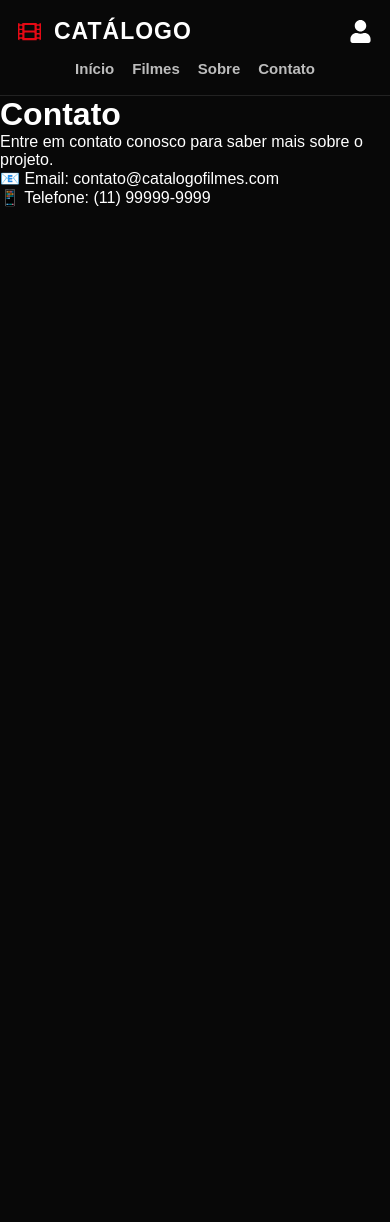
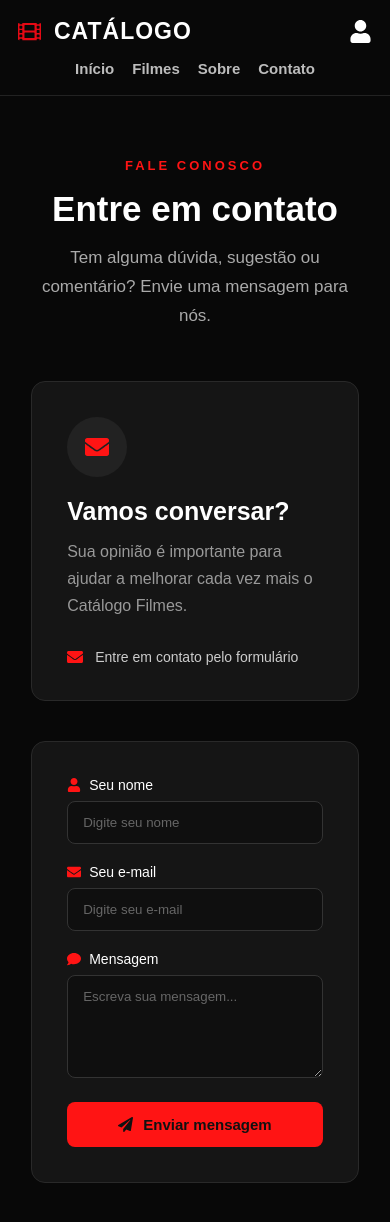
Before and after one commit to Jessy-Lima/catalogofilmes, a React (Vite) app: page /contato in a window 390 px wide. Shown: the top 1222 px of the page. Before the commit the page ends 844 px from the top, so only its background shows below. Built offline with nearby package versions, Linux system fonts and the light colour scheme; no server answers.

Commit message:
adiciona páginas de Contato e Sobre: implementa formulários e seções informativas; atualiza estilos para responsividade

```diff
--- a/src/pages/Contato.jsx
+++ b/src/pages/Contato.jsx
@@ -1,22 +1,130 @@
-import React from "react";
+import React, { useState } from "react";
+import { FaEnvelope, FaUser, FaComment, FaPaperPlane } from "react-icons/fa";
 
 function Contato() {
+
+  const [enviado, setEnviado] = useState(false);
+
+  function enviarFormulario(event) {
+    event.preventDefault();
+    setEnviado(true);
+  }
+
   return (
-    <div className="pagina-texto">
+    <div className="pagina-contato">
 
-      <h1>Contato</h1>
+      <section className="contato-hero">
 
-      <p>
-        Entre em contato conosco para saber mais sobre o projeto.
-      </p>
+        <span className="contato-destaque">
+          FALE CONOSCO
+        </span>
 
-      <p>
-        📧 Email: contato@catalogofilmes.com
-      </p>
+        <h1>
+          Entre em contato
+        </h1>
 
-      <p>
-        📱 Telefone: (11) 99999-9999
-      </p>
+        <p>
+          Tem alguma dúvida, sugestão ou comentário?
+          Envie uma mensagem para nós.
+        </p>
+
+      </section>
+
+
+      <section className="contato-area">
+
+        <div className="contato-info">
+
+          <div className="contato-icone">
+            <FaEnvelope />
+          </div>
+
+          <h2>Vamos conversar?</h2>
+
+          <p>
+            Sua opinião é importante para ajudar a melhorar
+            cada vez mais o Catálogo Filmes.
+          </p>
+
+          <div className="contato-detalhe">
+            <FaEnvelope />
+            <span>Entre em contato pelo formulário</span>
+          </div>
+
+        </div>
+
+
+        <form
+          className="formulario-contato"
+          onSubmit={enviarFormulario}
+        >
+
+          <div className="campo">
+
+            <label>
+              <FaUser />
+              Seu nome
+            </label>
+
+            <input
+              type="text"
+              placeholder="Digite seu nome"
+              required
+            />
+
+          </div>
+
+
+          <div className="campo">
+
+            <label>
+              <FaEnvelope />
+              Seu e-mail
+            </label>
+
+            <input
+              type="email"
+              placeholder="Digite seu e-mail"
+              required
+            />
+
+          </div>
+
+
+          <div className="campo">
+
+            <label>
+              <FaComment />
+              Mensagem
+            </label>
+
+            <textarea
+              placeholder="Escreva sua mensagem..."
+              rows="5"
+              required
+            ></textarea>
+
+          </div>
+
+
+          <button
+            type="submit"
+            className="botao-contato"
+          >
+            <FaPaperPlane />
+            Enviar mensagem
+          </button>
+
+
+          {enviado && (
+            <p className="mensagem-enviada">
+              ✓ Mensagem enviada com sucesso!
+            </p>
+          )}
+
+        </form>
+
+      </section>
 
     </div>
   );
--- a/src/pages/Sobre.jsx
+++ b/src/pages/Sobre.jsx
@@ -1,20 +1,101 @@
 import React from "react";
+import { Link } from "react-router-dom";
+import { FaFilm, FaHeart, FaStar, FaSearch } from "react-icons/fa";
 
 function Sobre() {
   return (
-    <div className="pagina-texto">
+    <div className="pagina-sobre">
 
-      <h1>Sobre Nós</h1>
+      <section className="sobre-hero">
 
-      <p>
-        Este projeto é um catálogo de filmes desenvolvido
-        utilizando React.
-      </p>
+        <span className="sobre-destaque">
+          SOBRE O PROJETO
+        </span>
 
-      <p>
-        O objetivo é apresentar informações sobre diferentes
-        filmes de maneira simples e organizada.
-      </p>
+        <h1>
+          Seu catálogo de filmes
+          <span> em um só lugar.</span>
+        </h1>
+
+        <p>
+          O Catálogo Filmes foi criado para tornar a busca por filmes
+          mais simples, bonita e divertida.
+        </p>
+
+      </section>
+
+
+      <section className="sobre-conteudo">
+
+        <div className="sobre-card">
+
+          <div className="sobre-icone">
+            <FaFilm />
+          </div>
+
+          <h2>Um catálogo feito para você</h2>
+
+          <p>
+            Aqui você pode descobrir filmes, conferir suas avaliações,
+            conhecer novos títulos e encontrar informações sobre
+            diferentes produções.
+          </p>
+
+        </div>
+
+
+        <div className="sobre-card">
+
+          <div className="sobre-icone">
+            <FaSearch />
+          </div>
+
+          <h2>Descubra novos filmes</h2>
+
+          <p>
+            Nossa plataforma utiliza dados de filmes para apresentar
+            títulos populares e ajudar você a encontrar algo interessante
+            para assistir.
+          </p>
+
+        </div>
+
+
+        <div className="sobre-card">
+
+          <div className="sobre-icone">
+            <FaHeart />
+          </div>
+
+          <h2>Feito com carinho</h2>
+
+          <p>
+            Este projeto foi desenvolvido como uma forma de colocar
+            conhecimentos de desenvolvimento web em prática.
+          </p>
+
+        </div>
+
+      </section>
+
+
+      <section className="sobre-final">
+
+        <FaStar />
+
+        <h2>
+          Encontre seu próximo filme favorito.
+        </h2>
+
+        <p>
+          Explore nosso catálogo e descubra novas histórias.
+        </p>
+
+        <Link to="/filmes" className="botao-sobre">
+          Explorar filmes
+        </Link>
+
+      </section>
 
     </div>
   );
--- a/src/style.css
+++ b/src/style.css
@@ -785,3 +785,295 @@ nav a:hover {
   object-fit: cover;
   object-position: center;
 }
+
+/* =========================================
+   PÁGINA SOBRE
+========================================= */
+
+.pagina-sobre {
+  min-height: calc(100vh - 80px);
+  padding: 60px 8%;
+}
+
+.sobre-hero {
+  text-align: center;
+  max-width: 800px;
+  margin: 0 auto 55px;
+}
+
+.sobre-destaque,
+.contato-destaque {
+  color: #ff1414;
+  font-size: 13px;
+  font-weight: bold;
+  letter-spacing: 3px;
+}
+
+.sobre-hero h1,
+.contato-hero h1 {
+  font-size: 46px;
+  margin: 15px 0;
+  color: white;
+}
+
+.sobre-hero h1 span {
+  color: #ff1414;
+}
+
+.sobre-hero p,
+.contato-hero p {
+  color: #aaa;
+  font-size: 17px;
+  line-height: 1.7;
+}
+
+.sobre-conteudo {
+  display: grid;
+  grid-template-columns: repeat(3, 1fr);
+  gap: 25px;
+  max-width: 1100px;
+  margin: auto;
+}
+
+.sobre-card {
+  background: #151515;
+  border: 1px solid #292929;
+  border-radius: 14px;
+  padding: 30px;
+  text-align: center;
+  transition: 0.3s;
+}
+
+.sobre-card:hover {
+  transform: translateY(-6px);
+  border-color: #ff1414;
+}
+
+.sobre-icone {
+  width: 55px;
+  height: 55px;
+  margin: 0 auto 20px;
+  display: flex;
+  align-items: center;
+  justify-content: center;
+  border-radius: 50%;
+  background: #222;
+  color: #ff1414;
+  font-size: 22px;
+}
+
+.sobre-card h2 {
+  color: white;
+  font-size: 20px;
+  margin-bottom: 12px;
+}
+
+.sobre-card p {
+  color: #999;
+  line-height: 1.6;
+}
+
+.sobre-final {
+  text-align: center;
+  margin: 70px auto 20px;
+}
+
+.sobre-final svg {
+  color: #ff1414;
+  font-size: 28px;
+}
+
+.sobre-final h2 {
+  color: white;
+  font-size: 28px;
+  margin: 15px 0 10px;
+}
+
+.sobre-final p {
+  color: #999;
+  margin-bottom: 25px;
+}
+
+.botao-sobre {
+  display: inline-flex;
+  padding: 13px 25px;
+  border-radius: 8px;
+  background: #ff1414;
+  color: #111;
+  text-decoration: none;
+  font-weight: bold;
+  transition: 0.3s;
+}
+
+.botao-sobre:hover {
+  transform: translateY(-2px);
+  background: #ff1414;
+}
+
+
+/* =========================================
+   PÁGINA CONTATO
+========================================= */
+
+.pagina-contato {
+  min-height: calc(100vh - 80px);
+  padding: 60px 8%;
+}
+
+.contato-hero {
+  text-align: center;
+  max-width: 700px;
+  margin: 0 auto 50px;
+}
+
+.contato-area {
+  max-width: 1000px;
+  margin: auto;
+  display: grid;
+  grid-template-columns: 0.8fr 1.2fr;
+  gap: 40px;
+  align-items: start;
+}
+
+.contato-info {
+  background: #151515;
+  border: 1px solid #292929;
+  border-radius: 14px;
+  padding: 35px;
+}
+
+.contato-icone {
+  width: 60px;
+  height: 60px;
+  display: flex;
+  align-items: center;
+  justify-content: center;
+  border-radius: 50%;
+  background: #222;
+  color: #ff1414;
+  font-size: 24px;
+  margin-bottom: 20px;
+}
+
+.contato-info h2 {
+  color: white;
+  font-size: 25px;
+  margin-bottom: 12px;
+}
+
+.contato-info p {
+  color: #999;
+  line-height: 1.7;
+}
+
+.contato-detalhe {
+  display: flex;
+  align-items: center;
+  gap: 12px;
+  margin-top: 30px;
+  color: #ff1414;
+}
+
+.contato-detalhe span {
+  color: #ccc;
+  font-size: 14px;
+}
+
+
+/* FORMULÁRIO */
+
+.formulario-contato {
+  background: #151515;
+  border: 1px solid #292929;
+  border-radius: 14px;
+  padding: 35px;
+}
+
+.campo {
+  margin-bottom: 20px;
+}
+
+.campo label {
+  display: flex;
+  align-items: center;
+  gap: 8px;
+  color: white;
+  font-size: 14px;
+  margin-bottom: 8px;
+}
+
+.campo label svg {
+  color: #ff1414;
+}
+
+.campo input,
+.campo textarea {
+  width: 100%;
+  box-sizing: border-box;
+  padding: 13px 15px;
+  border: 1px solid #333;
+  border-radius: 8px;
+  background: #0f0f0f;
+  color: white;
+  font-family: inherit;
+  outline: none;
+  resize: vertical;
+}
+
+.campo input:focus,
+.campo textarea:focus {
+  border-color: #ff1414;
+}
+
+.campo input::placeholder,
+.campo textarea::placeholder {
+  color: #666;
+}
+
+.botao-contato {
+  width: 100%;
+  display: flex;
+  justify-content: center;
+  align-items: center;
+  gap: 10px;
+  padding: 14px;
+  border: none;
+  border-radius: 8px;
+  background: #ff1414;
+  color: #111;
+  font-weight: bold;
+  font-size: 15px;
+  cursor: pointer;
+  transition: 0.3s;
+}
+
+.botao-contato:hover {
+  background: #ff1414;
+  transform: translateY(-2px);
+}
+
+.mensagem-enviada {
+  text-align: center;
+  color: #ff1414;
+  margin-top: 15px;
+}
+
+
+/* RESPONSIVO */
+
+@media (max-width: 800px) {
+
+  .sobre-conteudo {
+    grid-template-columns: 1fr;
+  }
+
+  .contato-area {
+    grid-template-columns: 1fr;
+  }
+
+  .sobre-hero h1,
+  .contato-hero h1 {
+    font-size: 35px;
+  }
+
+}
```
